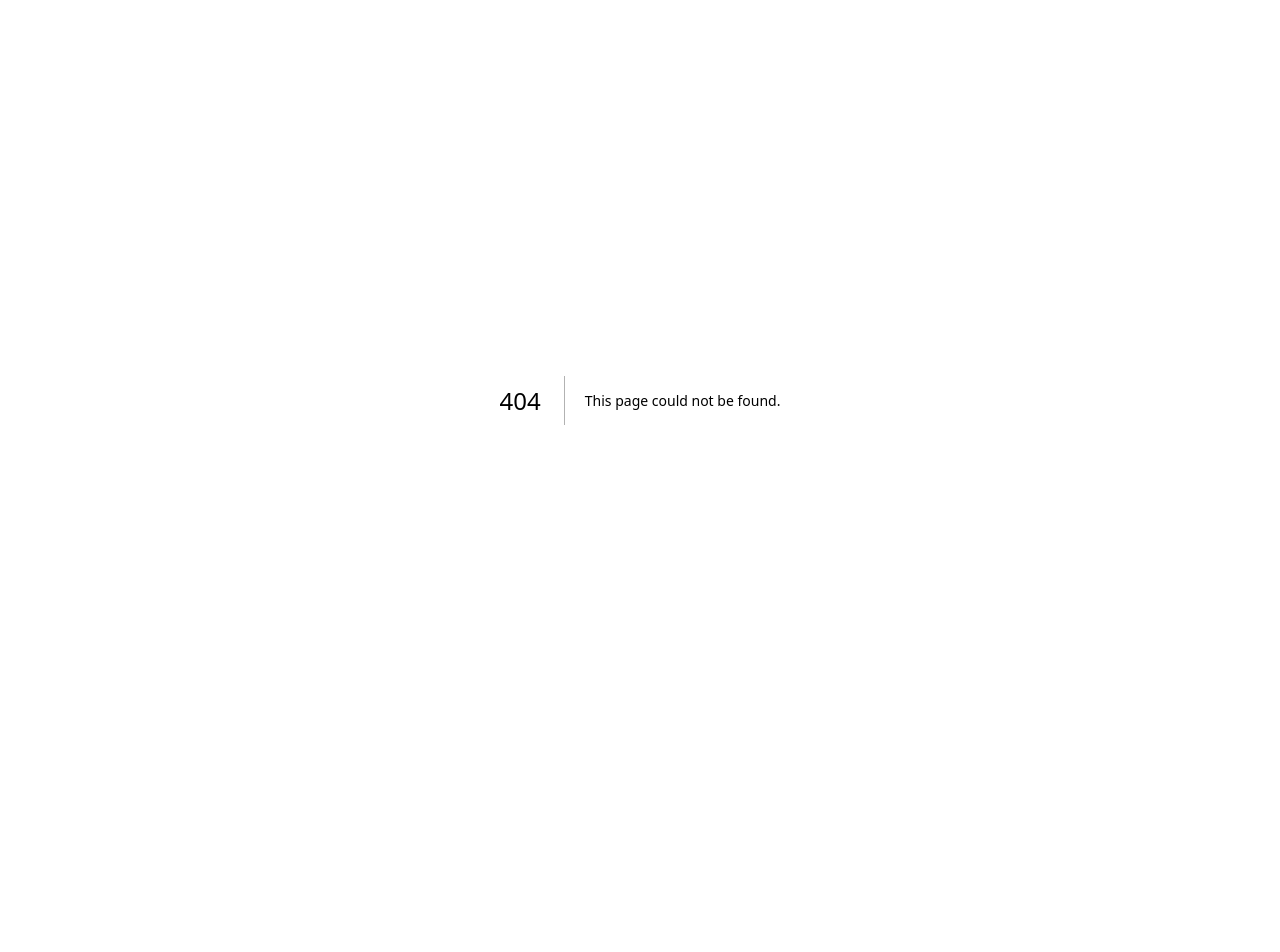
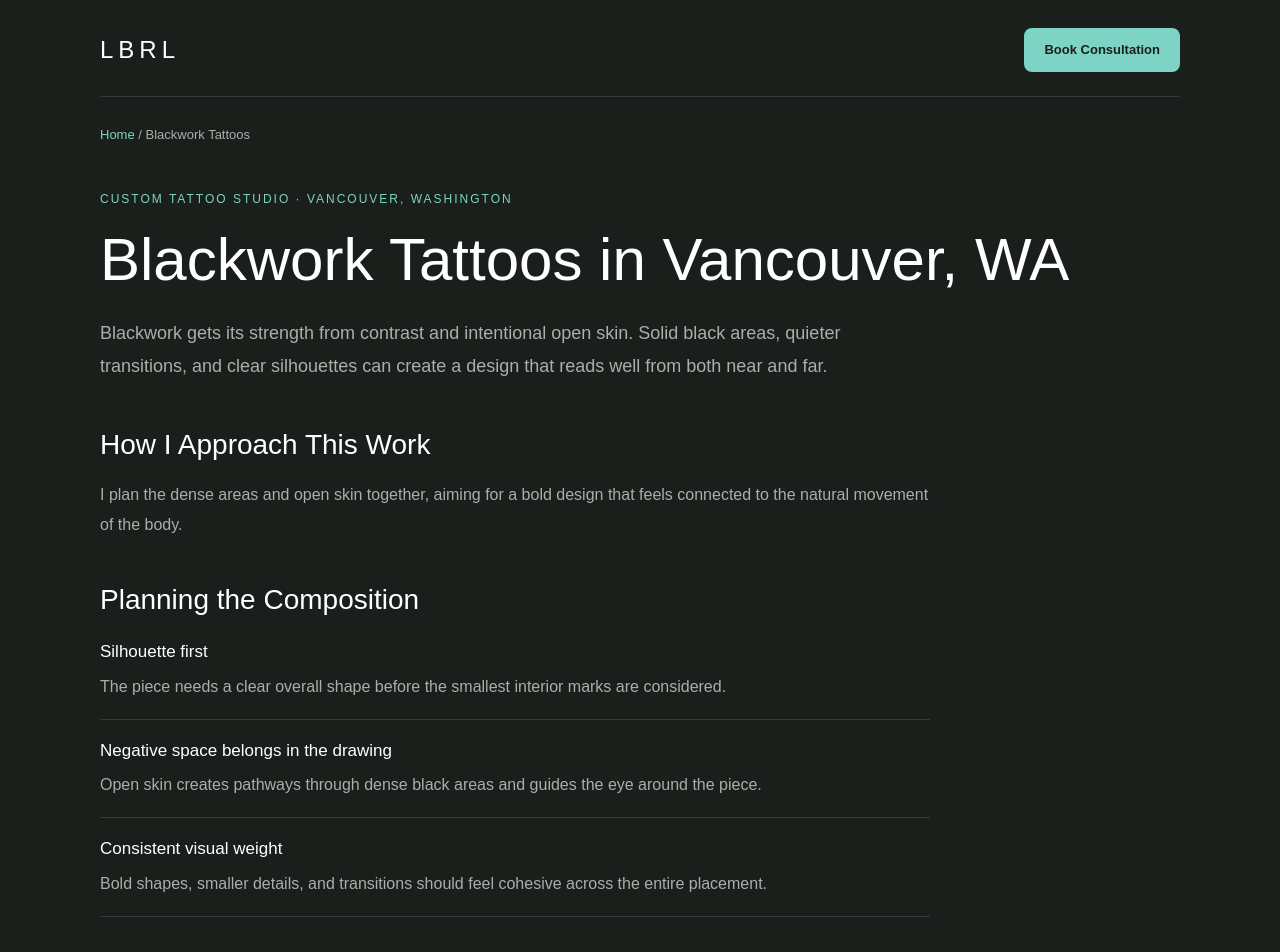
Before and after one commit to lbrlcommunity-collab/lbrl-website, a Next.js app: page /tattoos/blackwork-vancouver-wa in a window 1280 px wide. Before the commit this address had no page. Shown: the top 952 px of the page. Before the commit the page ends 800 px from the top, so only its background shows below. Built offline with nearby package versions, Linux system fonts and the light colour scheme.

Commit message:
Create five static SEO tattoo specialty pages with original portfolio imagery

```diff
--- /dev/null
+++ b/app/tattoos/[slug]/page.jsx
@@ -0,0 +1,81 @@
+import { notFound } from 'next/navigation'
+import { tattooServices, getTattooService } from '../../../lib/tattooServices'
+
+const baseUrl = 'https://www.lbrltattoos.com'
+const cyan = '#7dd4c4', muted = '#a8b0ab', bg = '#1a1f1c'
+const border = '1px solid rgba(255,255,255,0.12)'
+
+export const dynamicParams = false
+export function generateStaticParams() {
+  return tattooServices.map(({ slug }) => ({ slug }))
+}
+export function generateMetadata({ params }) {
+  const service = getTattooService(params.slug)
+  if (!service) return { title: 'Tattoo Styles | LBRL Studio', robots: { index: false } }
+  const url = baseUrl + '/tattoos/' + service.slug
+  return {
+    title: service.title,
+    description: service.description,
+    alternates: { canonical: url },
+    openGraph: { title: service.title, description: service.description, url, type: 'website', siteName: 'LBRL Tattoo Studio' },
+  }
+}
+
+export default function TattooServicePage({ params }) {
+  const service = getTattooService(params.slug)
+  if (!service) notFound()
+  return (
+    <main style={{ background: bg, color: '#fff', minHeight: '100vh', padding: '28px 20px 80px', fontFamily: 'Arial, Helvetica, sans-serif' }}>
+      <div style={{ maxWidth: 1080, margin: '0 auto' }}>
+        <header style={{ display: 'flex', justifyContent: 'space-between', alignItems: 'center', gap: 16, flexWrap: 'wrap', borderBottom: border, paddingBottom: 24 }}>
+          <a href="/" style={{ color: '#fff', fontSize: 24, letterSpacing: 5, textDecoration: 'none', fontWeight: 300 }}>LBRL</a>
+          <a href="https://ta2.do/Dani_lbrl" target="_blank" rel="noopener noreferrer" style={{ color: bg, background: cyan, padding: '12px 20px', borderRadius: 8, fontWeight: 600, fontSize: 13, textDecoration: 'none' }}>Book Consultation</a>
+        </header>
+        <nav aria-label="Breadcrumb" style={{ color: muted, paddingTop: 28, fontSize: 13 }}>
+          <a href="/" style={{ color: cyan }}>Home</a><span aria-hidden="true"> / </span>{service.short}
+        </nav>
+        <article>
+          <p style={{ color: cyan, letterSpacing: 2, textTransform: 'uppercase', fontSize: 12, marginTop: 46 }}>Custom Tattoo Studio · Vancouver, Washington</p>
+          <h1 style={{ fontSize: 'clamp(32px, 6vw, 60px)', lineHeight: 1.12, fontWeight: 300, margin: '18px 0 24px' }}>{service.short} in Vancouver, WA</h1>
+          <p style={{ color: muted, fontSize: 18, lineHeight: 1.8, maxWidth: 810 }}>{service.lead}</p>
+          <section style={{ marginTop: 42, maxWidth: 830 }}>
+            <h2 style={{ fontSize: 28, fontWeight: 300 }}>How I Approach This Work</h2>
+            <p style={{ color: muted, lineHeight: 1.85, marginTop: 14 }}>{service.approach}</p>
+            <h2 style={{ fontSize: 28, fontWeight: 300, marginTop: 40 }}>Planning the Composition</h2>
+            {service.details.map(([heading, description]) => (
+              <div key={heading} style={{ borderBottom: border, padding: '18px 0' }}>
+                <h3 style={{ fontSize: 17, fontWeight: 500 }}>{heading}</h3>
+                <p style={{ color: muted, lineHeight: 1.75, marginTop: 8 }}>{description}</p>
+              </div>
+            ))}
+          </section>
+          <h2 style={{ fontWeight: 300, fontSize: 28, margin: '56px 0 25px' }}>Tattoo Portfolio</h2>
+          <div style={{ display: 'grid', gridTemplateColumns: 'repeat(auto-fit, minmax(min(220px, 100%), 1fr))', gap: 18 }}>
+            {service.images.map(([path, alt]) => (
+              <figure key={path} style={{ margin: 0, borderRadius: 12, overflow: 'hidden', border, background: '#232a26' }}>
+                <img src={'/portfolio/' + path} alt={alt + ' by Daniel Liberal in Vancouver, WA'} loading="lazy" decoding="async" width="480" height="600" style={{ display: 'block', width: '100%', aspectRatio: '4 / 5', objectFit: 'cover' }} />
+                <figcaption style={{ color: muted, padding: 14, fontSize: 13, lineHeight: 1.6 }}>{alt}</figcaption>
+              </figure>
+            ))}
+          </div>
+          <section style={{ marginTop: 50, maxWidth: 840 }}>
+            <h2 style={{ fontSize: 27, fontWeight: 300 }}>{service.faq[0]}</h2>
+            <p style={{ color: muted, lineHeight: 1.8, marginTop: 15 }}>{service.faq[1]}</p>
+            <h2 style={{ fontSize: 27, fontWeight: 300, marginTop: 45 }}>Start Your Custom Tattoo</h2>
+            <p style={{ color: muted, lineHeight: 1.8, marginTop: 14 }}>I work by appointment at my private studio in Vancouver, Washington. We can discuss your idea, placement and overall composition before booking a tattoo session.</p>
+            <a href="https://ta2.do/Dani_lbrl" target="_blank" rel="noopener noreferrer" style={{ background: cyan, color: bg, borderRadius: 8, display: 'inline-block', padding: '16px 25px', marginTop: 22, textDecoration: 'none', fontWeight: 600, fontSize: 13 }}>Start Your Consultation</a>
+          </section>
+        </article>
+        <nav aria-label="Other tattoo services" style={{ borderTop: border, marginTop: 65, paddingTop: 30 }}>
+          <h2 style={{ fontSize: 24, fontWeight: 300 }}>Explore More Tattoo Styles</h2>
+          <div style={{ display: 'flex', flexWrap: 'wrap', gap: 12, marginTop: 22 }}>
+            {tattooServices.filter(s => s.slug !== service.slug).map(s => (
+              <a key={s.slug} href={'/tattoos/' + s.slug} style={{ color: cyan, background: '#232a26', textDecoration: 'none', padding: '12px 15px', borderRadius: 8, fontSize: 13 }}>{s.short}</a>
+            ))}
+          </div>
+        </nav>
+        <footer style={{ color: muted, fontSize: 12, marginTop: 54 }}>LBRL Tattoo Studio · Vancouver, WA · By appointment</footer>
+      </div>
+    </main>
+  )
+}
```
